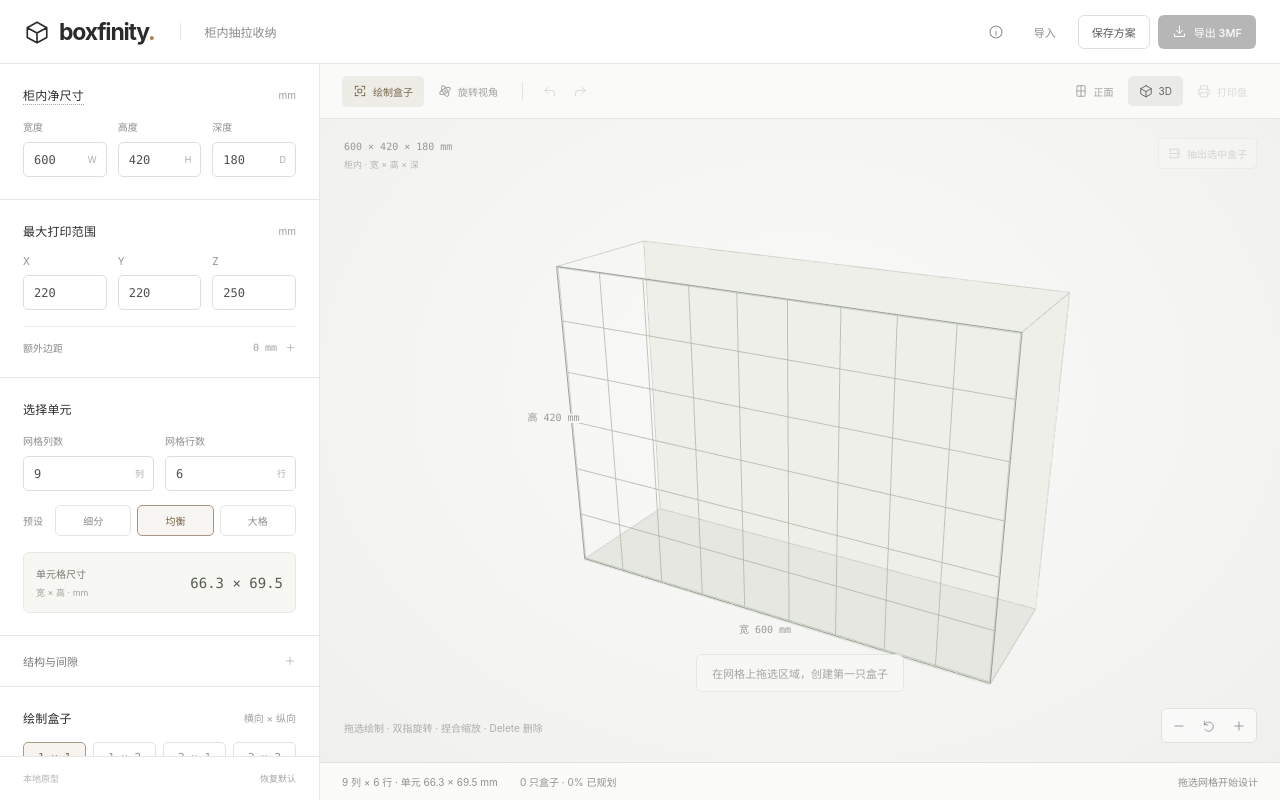
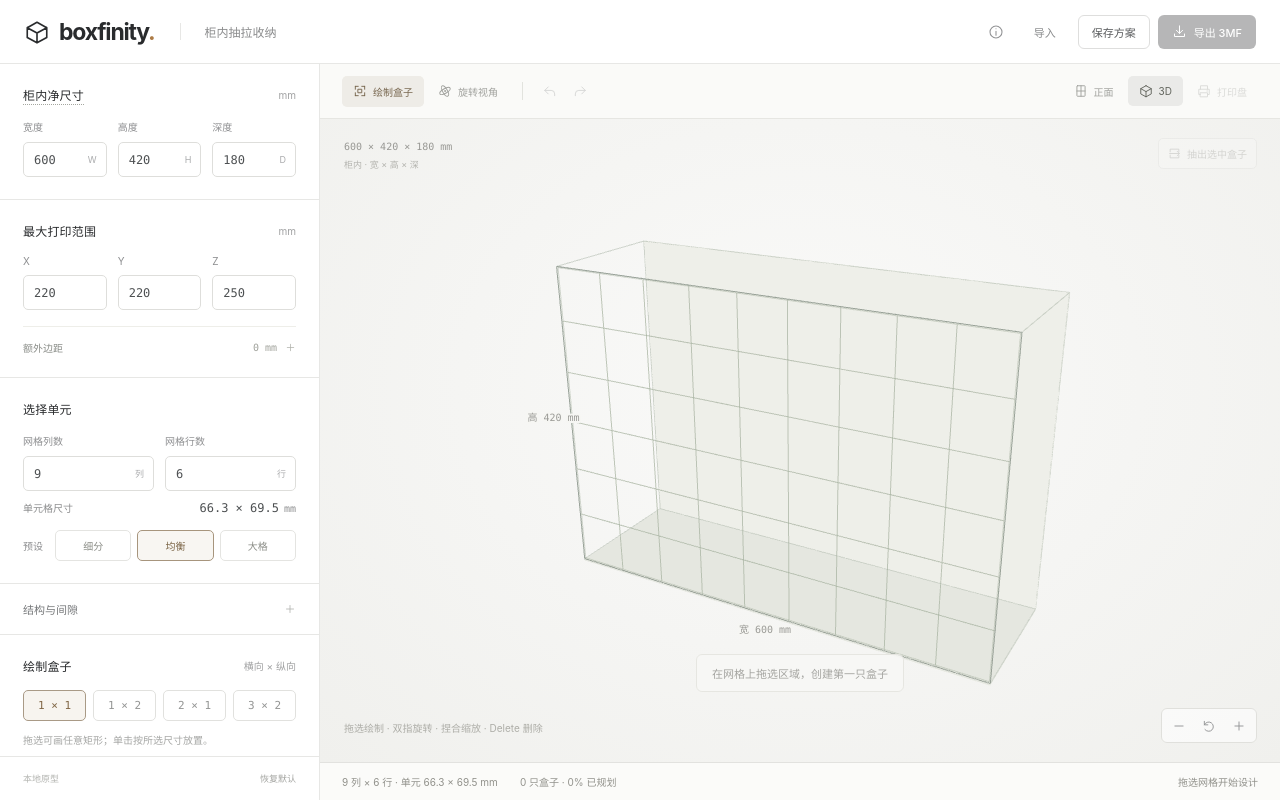
Before and after one commit to yuzheng14/boxfinity, a React (Vite) app: page / in a window 1280 px wide. Built offline with nearby package versions, Linux system fonts and the light colour scheme.

Commit message:
fix(ui): simplify cell dimensions and empty presets

```diff
--- a/src/components/Parameters.tsx
+++ b/src/components/Parameters.tsx
@@ -63,7 +63,13 @@ export function Parameters({ editor, draft, changeField, applyNow, run, sidebarR
     <section className="parameter-section">
       <h2>选择单元</h2>
       <div className="fields two custom-grid">{gridFields.map(field)}</div>
-      <div className="grid-presets"><span id="preset-label">预设</span><div id="grid-candidates" className="grid-candidates" role="group" aria-labelledby="preset-label">
+      <div className="unit-dimensions">
+        <span>单元格尺寸</span>
+        <output id="cell-size" aria-label="当前单元格宽乘高，毫米" aria-live="polite">
+          {error ? '—' : <>{display(grid.unitWidth)} × {display(grid.unitHeight)}<span>mm</span></>}
+        </output>
+      </div>
+      <div className="grid-presets" hidden={candidates.length === 0}><span id="preset-label">预设</span><div id="grid-candidates" className="grid-candidates" role="group" aria-labelledby="preset-label">
         {candidates.map((option) => {
           const active = option.cols === cfg.cols && option.rows === cfg.rows;
           return <button key={option.id} type="button" className={`grid-option${active ? ' active' : ''}`} disabled={!!error} aria-pressed={active}
@@ -71,8 +77,7 @@ export function Parameters({ editor, draft, changeField, applyNow, run, sidebarR
             onClick={() => run({ type: 'preset', cols: option.cols, rows: option.rows })}>{option.name}</button>;
         })}
       </div></div>
-      <p id="no-candidates" className="field-note" hidden={candidates.length > 0}>暂无同时满足盒子与框套打印范围的预设，请调整尺寸或打印范围。</p>
-      <div className="unit-dimensions"><div><span>单元格尺寸</span><small>宽 × 高 · mm</small></div><output id="cell-size" aria-label="当前单元格宽乘高，毫米" aria-live="polite">{error ? '—' : `${display(grid.unitWidth)} × ${display(grid.unitHeight)}`}</output></div>
+      <p id="no-candidates" className="field-note" hidden={candidates.length > 0}>暂无适用预设，请调整尺寸或打印范围。</p>
     </section>
     <details className="parameter-section structure-settings">
       <summary>结构与间隙<Icon name="plus" /></summary>
--- a/src/style.css
+++ b/src/style.css
@@ -89,10 +89,10 @@ h2 > span { font-size: 10px; color: #a0a1a2; font-weight: 400; margin-left: auto
 .grid-option:hover { border-color:#bdbcb8; color:#5d6259; }
 .grid-option.active { border-color:#a7957d; background:#f8f6f2; color:#796344; }
 .custom-grid { margin-top:0; }
-.unit-dimensions { display:flex; align-items:center; justify-content:space-between; gap:12px; margin-top:16px; padding:13px 12px; border:1px solid #e9e9e4; border-radius:6px; background:#f7f7f4; }
-.unit-dimensions > div { display:flex; flex-direction:column; gap:5px; color:#777c72; font-size:10px; }
-.unit-dimensions small { color:#a0a399; font-size:9px; }
-.unit-dimensions output { color:#565e50; font:14px var(--mono); white-space:nowrap; }
+.unit-dimensions { display:flex; flex-wrap:wrap; align-items:baseline; justify-content:space-between; gap:4px 12px; margin-top:10px; line-height:1.5; }
+.unit-dimensions > span { color:var(--muted); font-size:10px; }
+.unit-dimensions output { display:inline-flex; align-items:baseline; gap:5px; color:#4d5052; font:12px var(--mono); white-space:nowrap; }
+.unit-dimensions output > span { color:var(--muted); font-size:10px; }
 .structure-settings { padding-top: 17px; padding-bottom: 17px; }
 .structure-settings summary { cursor: pointer; display: flex; align-items: center; justify-content: space-between; list-style: none; color: #76787a; font-size: 11px; }
 .structure-settings summary::-webkit-details-marker { display: none; }
```
